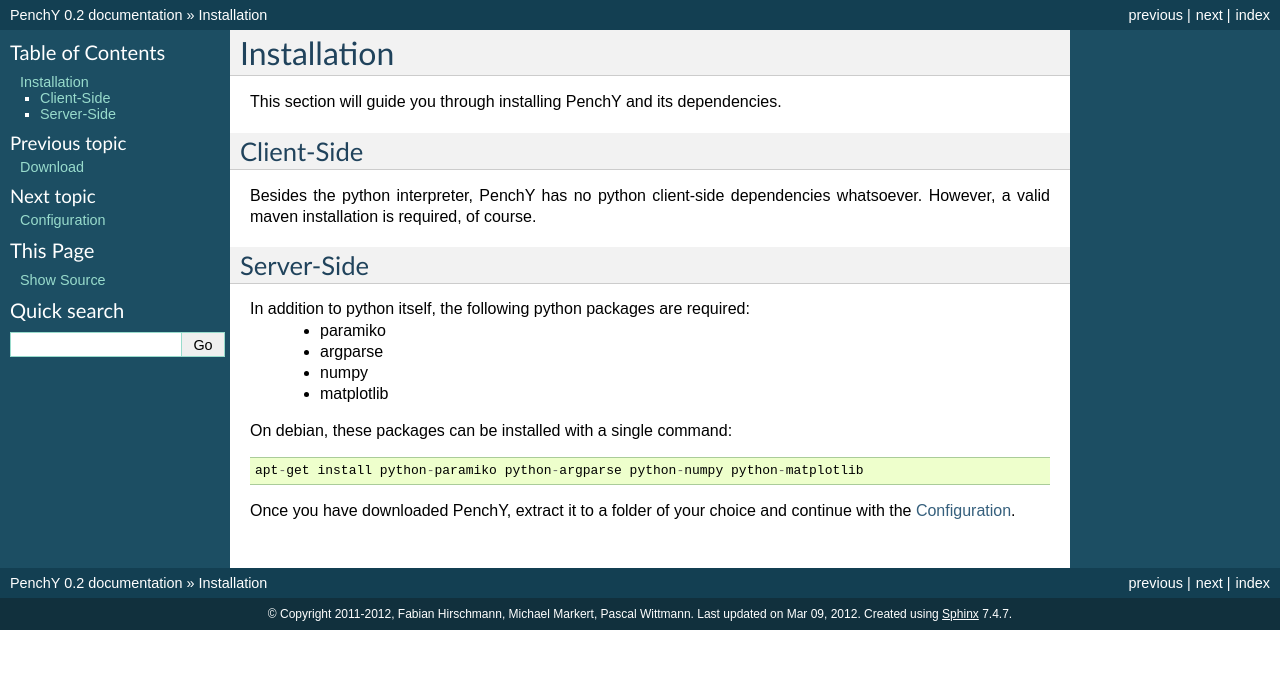
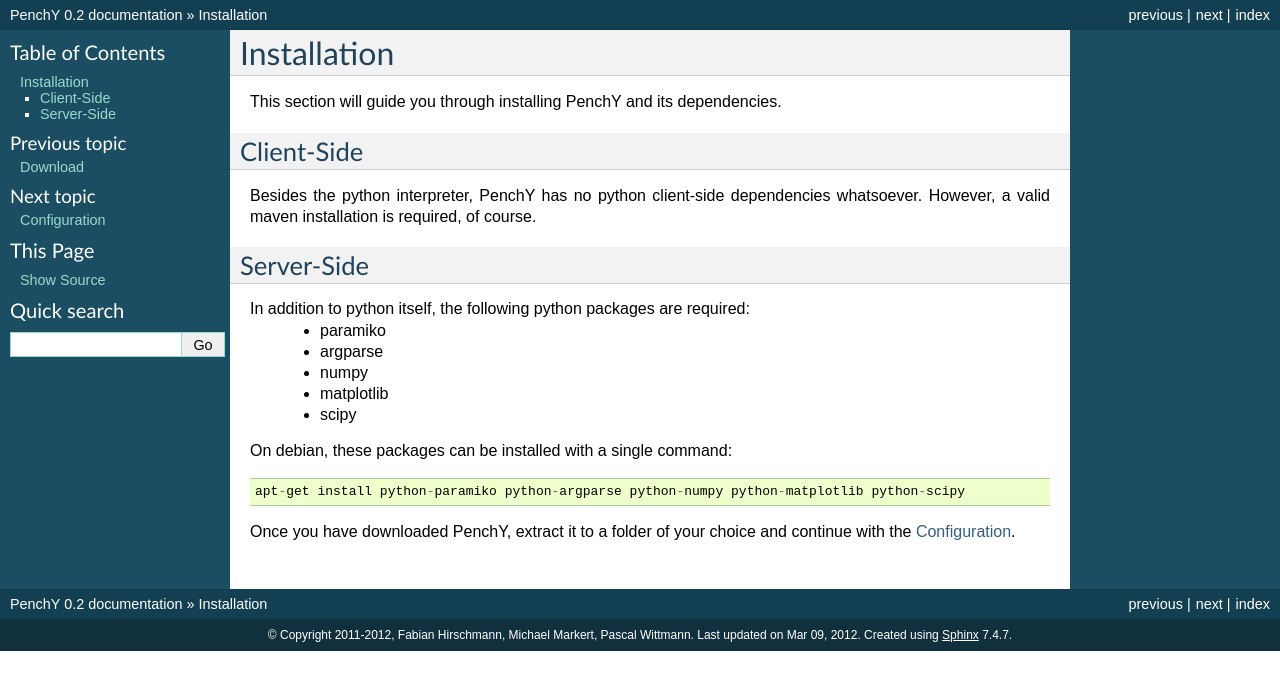
Before and after one commit to fhirschmann/penchy, a Sphinx documentation site: the page built from docs/installation.rst, in a window 1280 px wide. Shown: the top 690 px of the page. Built offline with Sphinx 7.4.7, drawn with Linux system fonts in a browser that asks for light colours; formulas are drawn with MathJax 3.

Commit message:
docs: added scipy to installation

```diff
--- a/docs/installation.rst
+++ b/docs/installation.rst
@@ -19,10 +19,11 @@
  * argparse
  * numpy
  * matplotlib
+ * scipy
 
 On debian, these packages can be installed with a single command::
 
-    apt-get install python-paramiko python-argparse python-numpy python-matplotlib
+    apt-get install python-paramiko python-argparse python-numpy python-matplotlib python-scipy
 
 Once you have downloaded PenchY, extract it to a folder of your choice and
 continue with the :doc:`configuration`.
```
